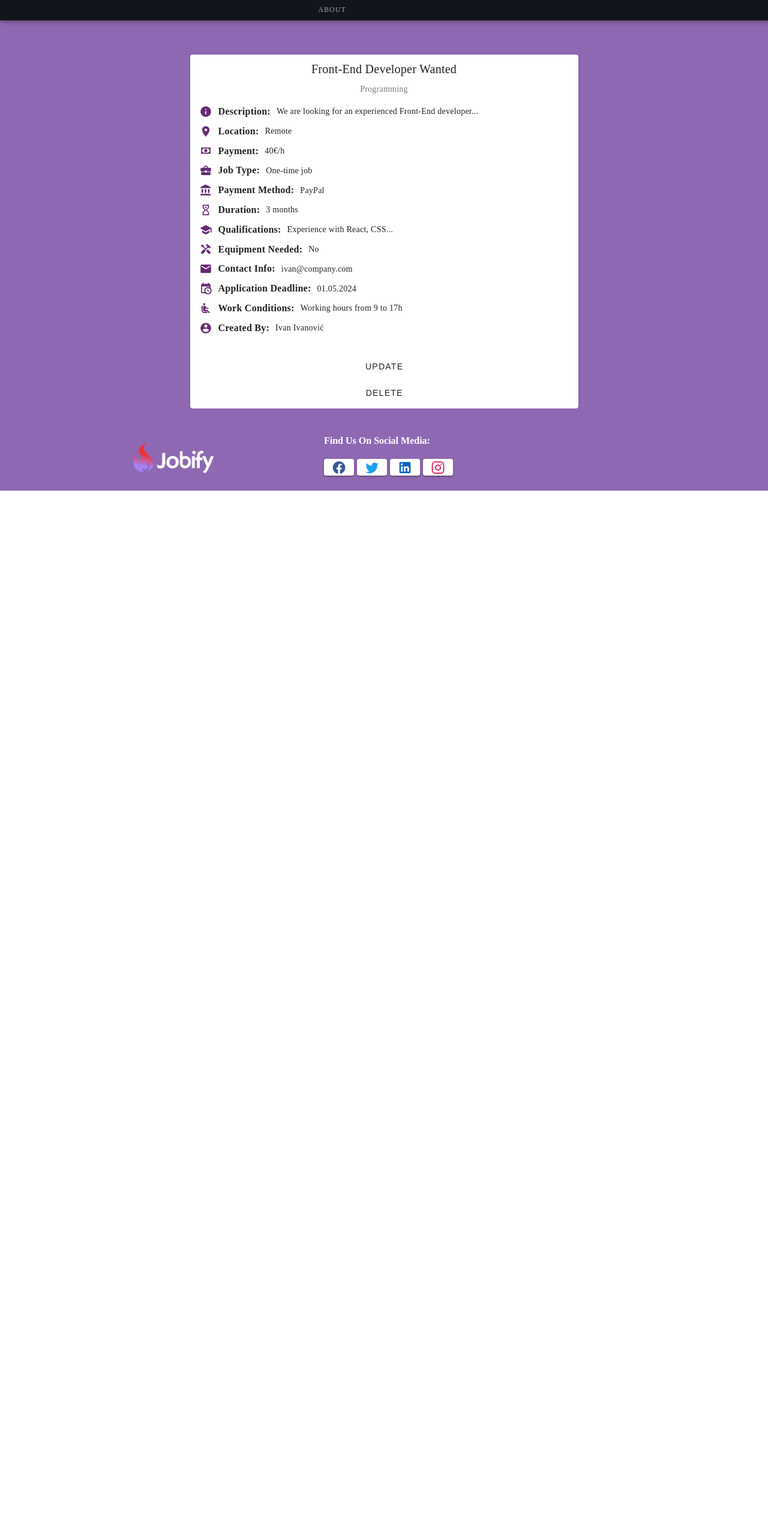
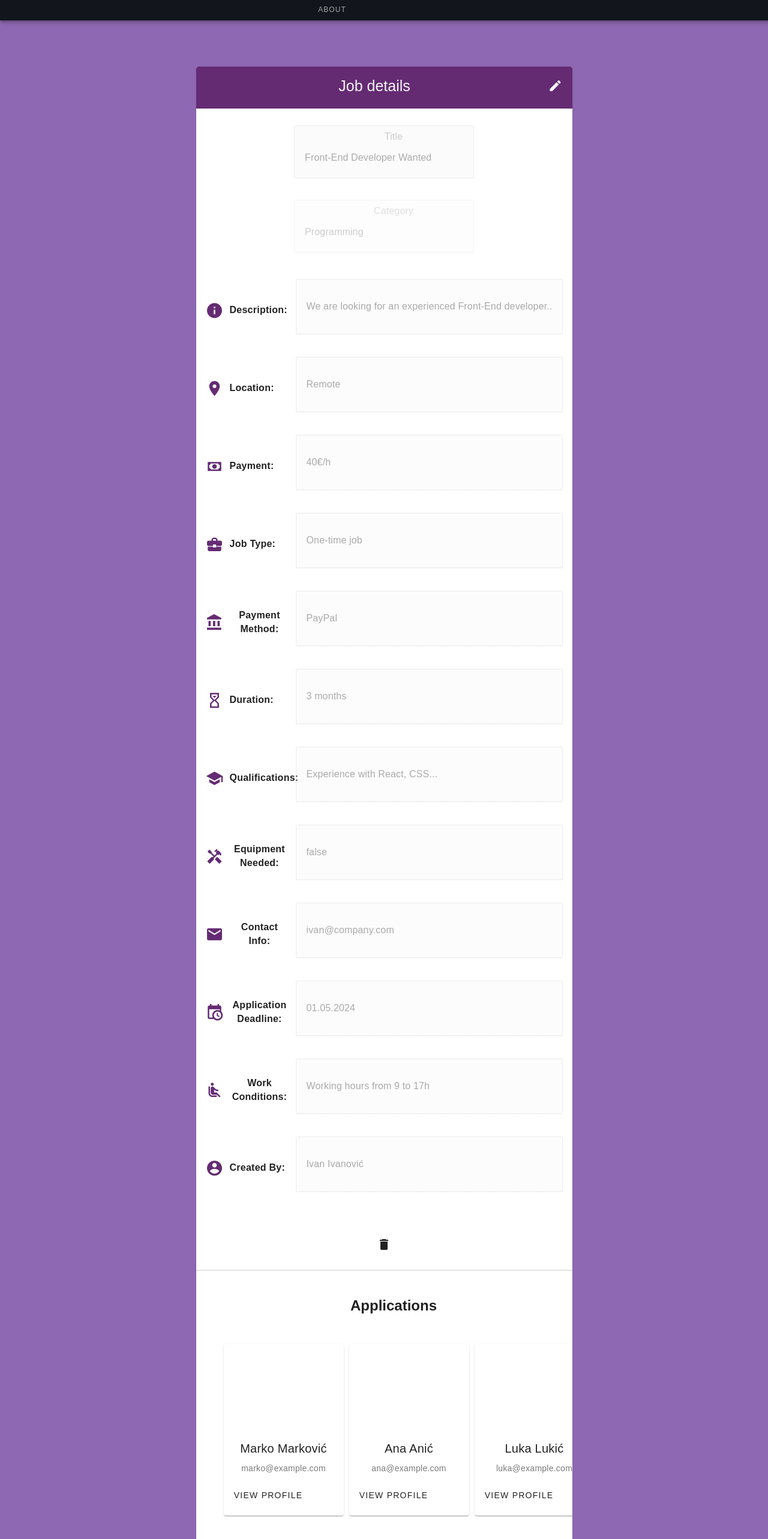
Before and after one commit to rstarcic/frontend, a Vue app: page /employer/jobs/1 in a window 1280 px wide. Shown: the part 80-2646 px from the top of the page at 60% size. Before the commit the page ends 898 px from the top, so only its background shows below. Built offline with nearby package versions, Linux system fonts and the light colour scheme; no server answers.

Commit message:
EmployerJobDetails

```diff
--- a/src/App.vue
+++ b/src/App.vue
@@ -38,7 +38,7 @@
             Sign Up
           </v-btn>
         </template>
-        <v-list>
+        <v-list class="custom-list overflow-x-hidden">
           <v-list-item
             v-for="(item, index) in items"
             :key="index"
@@ -106,7 +106,7 @@
         Profile
       </v-btn>
       <v-btn icon v-if="currentUser" class="chat-icon-btn">
-        <v-icon size="large">mdi-chat</v-icon>
+        <v-icon size="large">mdi-bell-outline</v-icon>
       </v-btn>
     </v-app-bar>
     <v-main>
@@ -262,9 +262,13 @@ export default {
   margin-left: 43%;
 }
 
+.custom-list {
+  max-width: 250px;
+}
+
 @media (max-width: 600px) {
   .chat-icon-btn {
-    margin-left: 50px; /* Less margin on smaller screens */
+    margin-left: 50px;
   }
 }
 </style>
--- a/src/views/EmployerJobDetailsView.vue
+++ b/src/views/EmployerJobDetailsView.vue
@@ -1,78 +1,195 @@
 <template>
   <div class="d-flex align-center job-detail-card" v-if="job">
     <v-card class="card-style">
-      <v-card-title class="text-h4 text-center">{{ job.title }}</v-card-title>
-      <v-card-subtitle class="mb-2 text-center">{{
-        job.category
-      }}</v-card-subtitle>
+      <v-toolbar flat class="toolbar-style" color="#642b73">
+        <v-toolbar-title class="toolbar-title font-weight-light">
+          Job details
+        </v-toolbar-title>
 
+        <v-btn icon @click="toggleEditing">
+          <v-fade-transition leave-absolute>
+            <v-icon v-if="isEditing">mdi-close</v-icon>
+
+            <v-icon v-else>mdi-pencil</v-icon>
+          </v-fade-transition>
+        </v-btn>
+      </v-toolbar>
+      <div class="title-subtitle-container">
+        <v-card-title class="text-h4"
+          ><v-text-field
+            class="title-text-field"
+            v-model="job.title"
+            label="Title"
+            :disabled="!isEditing"
+          ></v-text-field
+        ></v-card-title>
+        <v-card-subtitle class="mb-2">
+          <v-text-field
+            class="subtitle-text-field"
+            v-model="job.category"
+            label="Category"
+            :disabled="!isEditing"
+          ></v-text-field
+        ></v-card-subtitle>
+      </div>
       <v-card-text>
         <div class="info-item">
+          <div class="label-container">
             <v-icon class="info-icon">mdi-information</v-icon>
             <p>Description:</p>
-          <span>{{ job.description }}</span>
+          </div>
+          <v-text-field
+            v-model="job.description"
+            :disabled="!isEditing"
+          ></v-text-field>
         </div>
         <div class="info-item">
+          <div class="label-container">
             <v-icon class="info-icon">mdi-map-marker</v-icon>
             <p>Location:</p>
-          <span>{{ job.location }}</span>
+          </div>
+          <v-text-field
+            v-model="job.location"
+            :disabled="!isEditing"
+          ></v-text-field>
         </div>
         <div class="info-item">
+          <div class="label-container">
             <v-icon class="info-icon">mdi-cash</v-icon>
             <p>Payment:</p>
-          <span>{{ job.payment }}</span>
+          </div>
+          <v-text-field
+            v-model="job.payment"
+            :disabled="!isEditing"
+          ></v-text-field>
         </div>
         <div class="info-item">
+          <div class="label-container">
             <v-icon class="info-icon">mdi-briefcase-variant</v-icon>
             <p>Job Type:</p>
-          <span>{{ job.jobType }}</span>
+          </div>
+          <v-text-field
+            v-model="job.jobType"
+            :disabled="!isEditing"
+            readonly
+          ></v-text-field>
         </div>
         <div class="info-item">
+          <div class="label-container">
             <v-icon class="info-icon">mdi-bank</v-icon>
             <p>Payment Method:</p>
-          <span>{{ job.paymentMethod }}</span>
+          </div>
+          <v-text-field
+            v-model="job.paymentMethod"
+            :disabled="!isEditing"
+          ></v-text-field>
         </div>
         <div class="info-item">
+          <div class="label-container">
             <v-icon class="info-icon">mdi-timer-sand</v-icon>
             <p>Duration:</p>
-          <span>{{ job.duration }}</span>
+          </div>
+          <v-text-field
+            v-model="job.duration"
+            :disabled="!isEditing"
+          ></v-text-field>
         </div>
         <div class="info-item">
+          <div class="label-container">
             <v-icon class="info-icon">mdi-school</v-icon>
             <p>Qualifications:</p>
-          <span>{{ job.qualifications }}</span>
+          </div>
+          <v-text-field
+            v-model="job.qualifications"
+            :disabled="!isEditing"
+          ></v-text-field>
         </div>
         <div class="info-item">
+          <div class="label-container">
             <v-icon class="info-icon">mdi-hammer-screwdriver</v-icon>
             <p>Equipment Needed:</p>
-          <span>{{ job.equipmentNeeded ? "Yes" : "No" }}</span>
+          </div>
+          <v-text-field
+            v-model="job.equipmentNeeded"
+            :disabled="!isEditing"
+          ></v-text-field>
         </div>
         <div class="info-item">
+          <div class="label-container">
             <v-icon class="info-icon">mdi-email</v-icon>
             <p>Contact Info:</p>
-          <span>{{ job.contactInfo }}</span>
+          </div>
+          <v-text-field
+            v-model="job.contactInfo"
+            :disabled="!isEditing"
+          ></v-text-field>
         </div>
         <div class="info-item">
+          <div class="label-container">
             <v-icon class="info-icon">mdi-calendar-clock</v-icon>
             <p>Application Deadline:</p>
-          <span>{{ job.applicationDeadline }}</span>
+          </div>
+          <v-text-field
+            v-model="job.applicationDeadline"
+            :disabled="!isEditing"
+          ></v-text-field>
         </div>
         <div class="info-item">
+          <div class="label-container">
             <v-icon class="info-icon">mdi-seat-recline-normal</v-icon>
             <p>Work Conditions:</p>
-          <span>{{ job.workConditions }}</span>
+          </div>
+          <v-text-field
+            v-model="job.workConditions"
+            :disabled="!isEditing"
+          ></v-text-field>
         </div>
         <div class="info-item">
+          <div class="label-container">
             <v-icon class="info-icon">mdi-account-circle</v-icon>
+
             <p>Created By:</p>
-          <span>{{ job.createdBy }}</span>
+          </div>
+          <v-text-field
+            readonly
+            v-model="job.createdBy"
+            :disabled="!isEditing"
+          ></v-text-field>
         </div>
       </v-card-text>
 
-      <v-card-actions class="d-flex justify-end align-center">
-        <v-btn color="green" @click="updateJob(job.id)">Update</v-btn>
-        <v-btn color="red" @click="deleteJob(job.id)">Delete</v-btn>
+      <v-card-actions class="d-flex justify-center align-center">
+        <div class="save-delete-button-container">
+          <v-btn icon @click="saveChanges" v-if="isEditing">
+            <v-icon>mdi-check</v-icon>
+          </v-btn>
+
+          <v-btn icon color="red" @click="deleteJob(job.id)">
+            <v-icon>mdi-delete</v-icon>
+          </v-btn>
+        </div>
       </v-card-actions>
+      <v-divider :thickness="2"></v-divider>
+      <v-container class="applicant-cards align-center">
+        <h2>Applications</h2>
+        <v-row no-gutters justify="center">
+          <v-col
+            cols="12"
+            md="4"
+            v-for="applicant in applicants"
+            :key="applicant.id"
+          >
+            <v-card class="applicant-card">
+              <v-img :src="applicant.image" height="150px"></v-img>
+              <v-card-title>{{ applicant.name }}</v-card-title>
+              <v-card-subtitle>{{ applicant.email }}</v-card-subtitle>
+              <v-card-actions>
+                <v-btn text>View profile</v-btn>
+              </v-card-actions>
+            </v-card>
+          </v-col>
+        </v-row>
+      </v-container>
     </v-card>
   </div>
 </template>
@@ -83,6 +200,7 @@ export default {
   data() {
     return {
       job: null,
+      isEditing: false,
       jobs: [
         {
           id: 1,
@@ -124,6 +242,19 @@ export default {
           createdDate: "20.04.2024.",
         },
       ],
+      applicants: [
+        {
+          name: "Marko Marković",
+          email: "marko@example.com",
+          profile: "profile_link",
+        },
+        { name: "Ana Anić", email: "ana@example.com", profile: "profile_link" },
+        {
+          name: "Luka Lukić",
+          email: "luka@example.com",
+          profile: "profile_link",
+        },
+      ],
     };
   },
   mounted() {
@@ -134,8 +265,80 @@ export default {
     fetchJobDetails(jobId) {
       return this.jobs.find((job) => job.id === parseInt(jobId));
     },
-    updateJob() {},
-    deleteJob() {},
+    toggleEditing() {
+      this.isEditing = !this.isEditing;
+    },
+    saveChanges() {
+      this.isEditing = false;
+    },
+    deleteJob(jobId) {
+      this.jobs = this.jobs.filter((job) => job.id !== jobId);
+      this.job = null;
+    },
   },
 };
 </script>
+
+<style>
+* {
+  font-family: "Poppins", sans-serif;
+  font-style: normal;
+}
+.job-detail-card {
+  padding: 20px;
+}
+
+.card-style {
+  margin: 50px;
+}
+.toolbar-title {
+  font-weight: 400;
+  font-size: 25px !important;
+  color: #f5f5f5;
+}
+
+.toolbar-style {
+  font-size: 35px !important;
+  height: 70px;
+  margin-bottom: 20px;
+}
+
+.label-container {
+  display: flex;
+  align-items: center;
+  margin-bottom: 15px;
+  font-size: 20px !important;
+}
+
+.title-subtitle-container {
+  display: flex;
+  flex-direction: column;
+  align-items: center;
+  justify-content: center;
+  width: 100%;
+}
+.save-delete-button-container {
+  display: flex;
+  flex-direction: row;
+  align-items: center;
+  justify-content: center;
+  width: 100%;
+}
+
+.applicant-card {
+  width: 200px;
+  margin: 30px 30px;
+}
+.v-text-field .v-label,
+.v-text-field input {
+  font-size: 16px !important;
+  width: 300px;
+}
+.v-text-field {
+  width: 300px;
+}
+.label-container {
+  width: 150px;
+  font-size: 20px !important;
+}
+</style>
```
Lines whose indentation alone changed are shown as unchanged.
